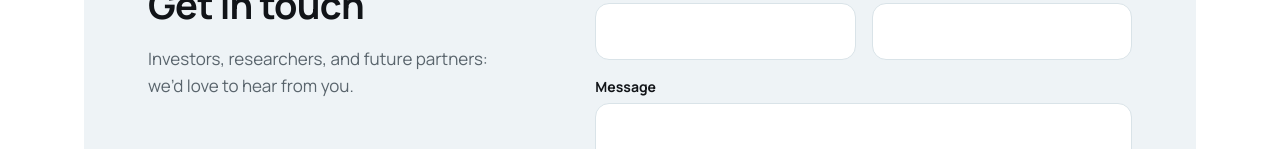
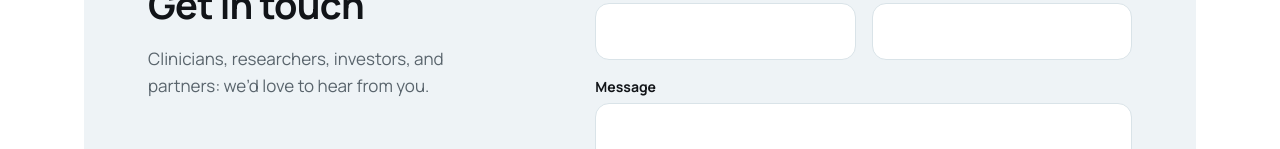
Before and after one commit to Claybarn/invivion-site, a plain HTML site: page site/index.html in a window 1280 px wide. Shown: the part 1174-1323 px from the top of the page. Drawn offline with Linux system fonts and the light colour scheme.

Commit message:
Contact intro: address clinicians first
Co-Authored-By: Claude Opus 5.5 <noreply@anthropic.com>

```diff
--- a/site/index.html
+++ b/site/index.html
@@ -91,7 +91,7 @@
     <section class="contact" id="contact">
       <div class="contact__intro">
         <h2>Get in touch</h2>
-        <p>Investors, researchers, and future partners: we’d love to hear from you.</p>
+        <p>Clinicians, researchers, investors, and partners: we’d love to hear from you.</p>
       </div>
       <form class="contact__form" data-endpoint="/contact" novalidate>
         <div class="field">
```
